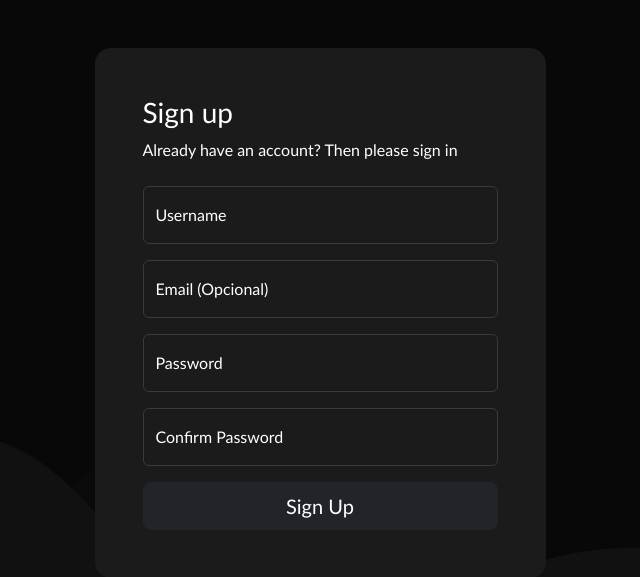
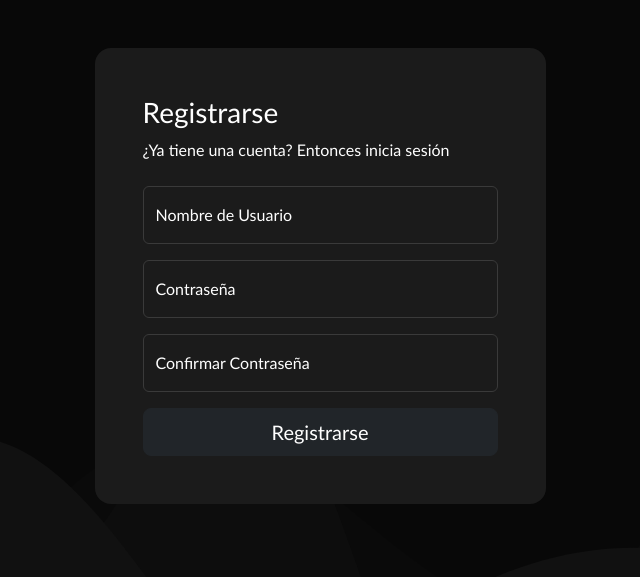
Before and after one commit to IntiVazquez/Knip, a Django app: page /accounts/signup/ in a window 1280 px wide. Shown: the part 60-637 px from the top of the page, without its empty margins (320-960 px from the left). Run offline with Django 5.2, Linux system fonts and the light colour scheme; some libraries are stand-ins or nearby versions.

Commit message:
Traducciones

```diff
--- a/config/dashboard/templates/dashboard/dashboard.html
+++ b/config/dashboard/templates/dashboard/dashboard.html
@@ -63,7 +63,7 @@
                 </div>
 
             {% empty %}
-            <p class="subtitle">No se encontraron URLs.</p>
+            <p class="subtitle">No se encontraron URLs</p>
             {% endfor %}
 
         </div>
--- a/config/dashboard/templates/dashboard/editURL.html
+++ b/config/dashboard/templates/dashboard/editURL.html
@@ -5,7 +5,7 @@
 
     <form hx-post="{{ request.path }}" class="modal-content custom-home">
         {% csrf_token %}
-        <div class="modal-header mb-4">
+        <div class="modal-header mb-2">
             <h1>Editar URL</h1>
         </div>
         <div class="modal-body ">
@@ -23,10 +23,10 @@
         </div>
         <div class="modal-footer">
             <button type="button" class="btn" data-bs-dismiss="modal" style="background-color: #1b1b1b; color: white;" onmouseover="this.style.backgroundColor='#333';" onmouseout="this.style.backgroundColor='#1b1b1b';">
-                Cancel
+                Cancelar
             </button>
             <button type="submit" class="btn btn-dark">
-                Save
+                Guardar
             </button>
         </div>
     </form>
--- a/config/shorter/templates/shorter/home.html
+++ b/config/shorter/templates/shorter/home.html
@@ -4,7 +4,7 @@
 {% block content %}
 
     <h1 class="display-1">Pega tu URL para Klippearla</h1>
-    <p class="subtitle">Puedes iniciar sesion para perzonalizar y manegar tus links</p>
+    <p class="subtitle">Inicia sesión para perzonalizar y gestionar tus links</p>
 
     <div class="container mt-5">
         <div class="row gy-4 align-items-center justify-content-center">
--- a/config/templates/account/logout.html
+++ b/config/templates/account/logout.html
@@ -15,8 +15,8 @@
             <div class="row">
               <div class="col-12">
                 <div class="mb-4">
-                  <h3>Log out</h3>
-                  <p>Are you sure you want to log out?</p>
+                  <h3>Cerrar sesión</h3>
+                  <p>¿Seguro que quieres cerrar sesión?</p>
                 </div>
               </div>
             </div>
@@ -24,7 +24,7 @@
               {% csrf_token %}
                 <div class="col-12">
                   <div class="d-grid">
-                      <button class="btn btn-dark btn-lg" type="submit" id="logoutButton">Log Out</button>
+                      <button class="btn btn-dark btn-lg" type="submit" id="logoutButton">Cerrar sesión</button>
                   </div>
                 </div>
               </div>
--- a/config/templates/account/signup.html
+++ b/config/templates/account/signup.html
@@ -13,8 +13,8 @@
             <div class="row">
               <div class="col-12">
                 <div class="mb-4">
-                  <h3>Sign up</h3>
-                  <p>Already have an account? Then please <a href="{{ login_url }}">sign in</a></p>
+                  <h3>Registrarse</h3>
+                  <p>¿Ya tiene una cuenta? Entonces <a href="{{ login_url }}">inicia sesión</a></p>
                 </div>
               </div>
             </div>
@@ -32,27 +32,19 @@
                 <div class="col-12">
                     <div class="form-floating mb-3">
                         <input type="text" class="form-control" name="username" id="id_username" placeholder="Username" required>
-                        <label for="id_username" class="form-label">Username</label>
+                        <label for="id_username" class="form-label">Nombre de Usuario</label>
                         <p id="usernameHelp" class="form-text error-text">
                             {{ form.username.errors.as_text }}
                         </p>
                     </div>
                 </div>
 
-                <div class="col-12">
-                    <div class="form-floating mb-3">
-                        <input type="email" class="form-control" name="email" id="id_email" placeholder="Email">
-                        <label for="id_email" class="form-label">Email (Opcional)</label>
-                        <p id="emailHelp" class="form-text error-text">
-                            {{ form.email.errors.as_text }}
-                        </p>
-                    </div>
-                </div>
+
 
                 <div class="col-12">
                     <div class="form-floating mb-3">
                         <input type="password" class="form-control" name="password1" id="id_password1" placeholder="Password" required>
-                        <label for="id_password1" class="form-label">Password</label>
+                        <label for="id_password1" class="form-label">Contraseña</label>
                         <p id="password1Help" class="form-text error-text">
                             {{ form.password1.errors.as_text }}
                         </p>
@@ -62,7 +54,7 @@
                 <div class="col-12">
                     <div class="form-floating mb-3">
                         <input type="password" class="form-control" name="password2" id="id_password2" placeholder="Confirm Password" required>
-                        <label for="id_password2" class="form-label">Confirm Password</label>
+                        <label for="id_password2" class="form-label">Confirmar Contraseña</label>
                         <p id="password2Help" class="form-text error-text">
                             {{ form.password2.errors.as_text }}
                         </p>
@@ -71,7 +63,7 @@
 
                 <div class="col-12">
                     <div class="d-grid">
-                        <button class="btn btn-dark btn-lg" type="submit" id="singupButton">Sign Up</button>
+                        <button class="btn btn-dark btn-lg" type="submit" id="singupButton">Registrarse</button>
                     </div>
                   </div>
 
```
Also changed, not shown: config/templates/account/login.html (+7 -7 lines).
